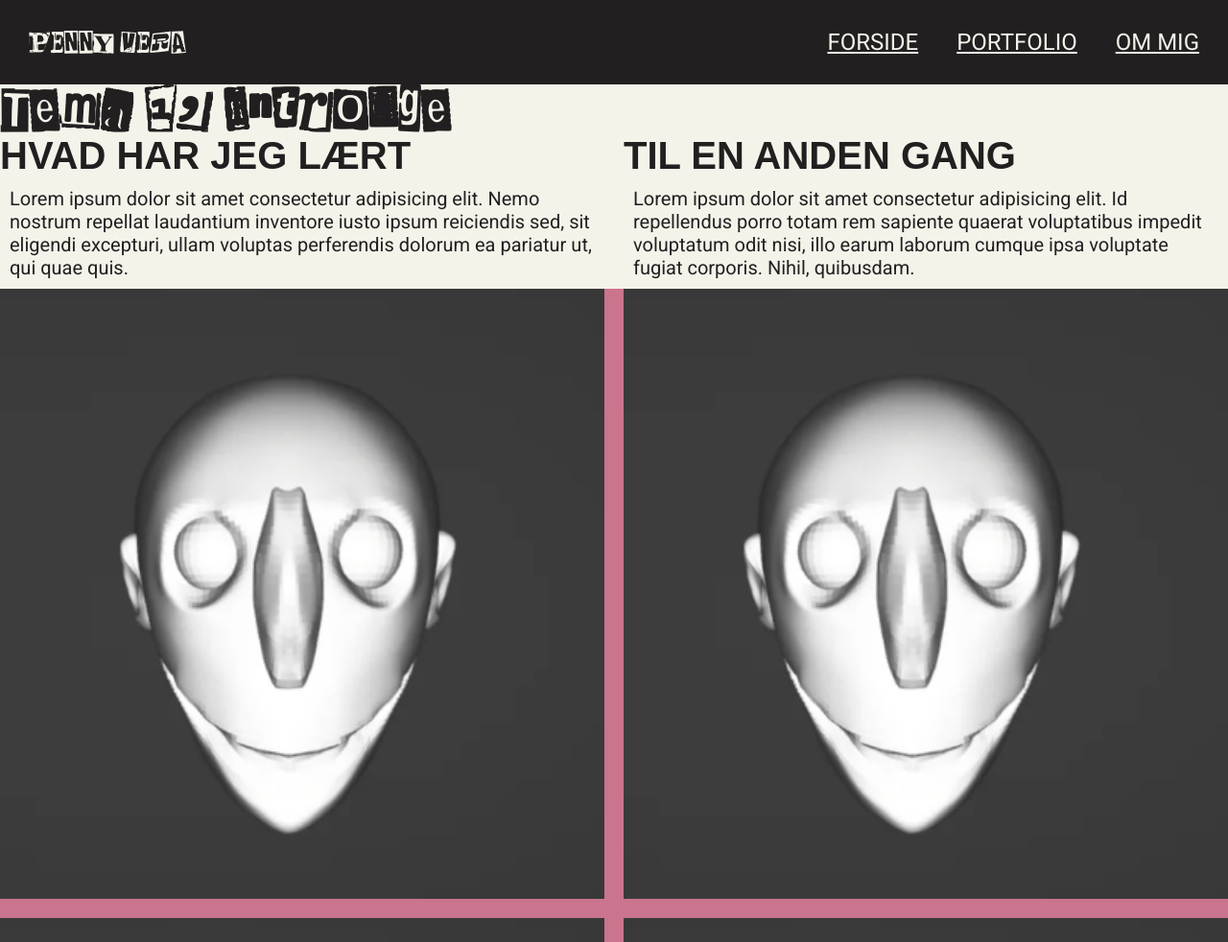
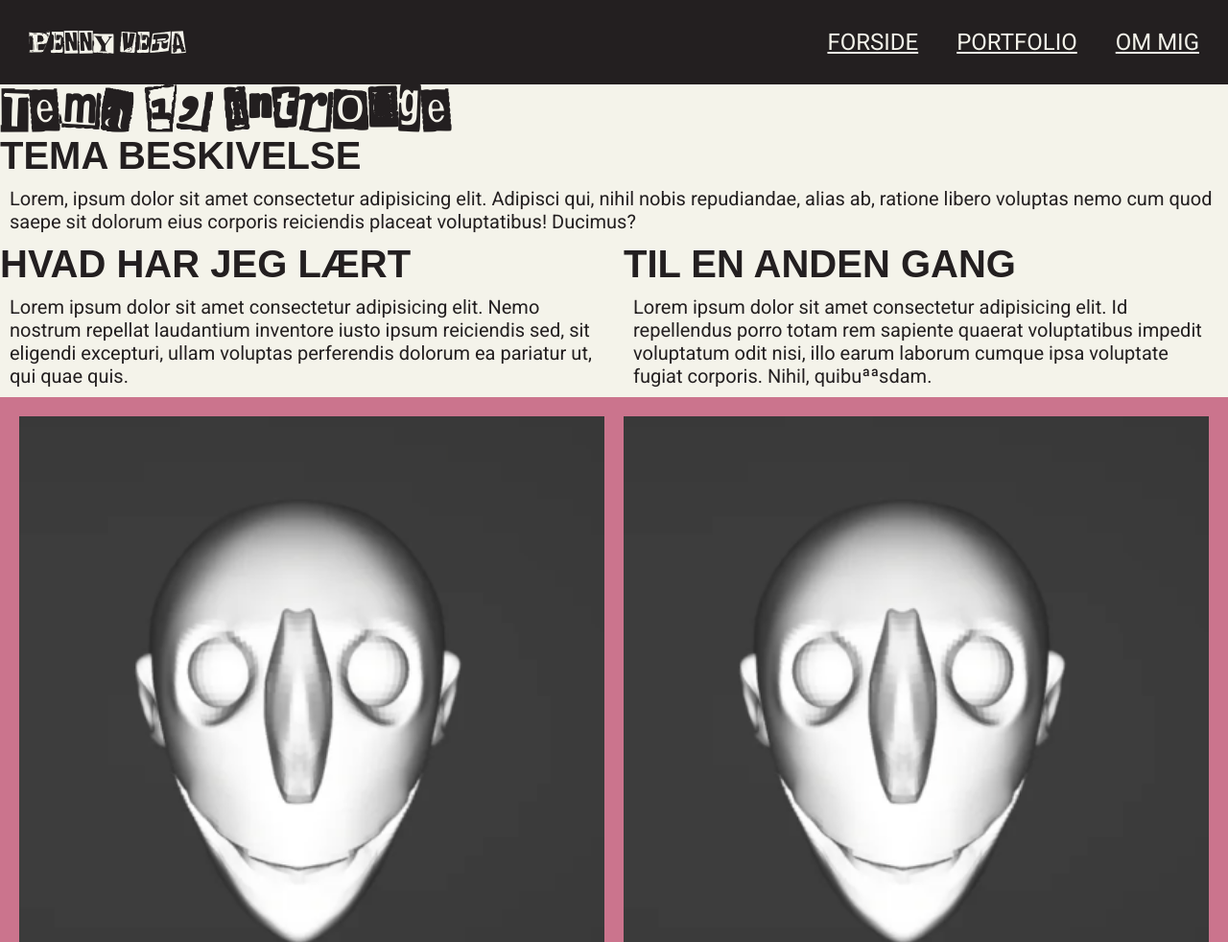
Before and after one commit to pekr0002/portfolio-eksamen, a plain HTML site: page tema/t2.html in a window 1280 px wide. Shown: the top 982 px of the page at 96% size. Drawn offline with Linux system fonts and the light colour scheme; files whose address does not match are found by name; a web font is replaced by a local one.

Commit message:
ændret fil navn fra t1 til t2

```diff
--- a/tema/t1.html
+++ b/tema/t2.html
@@ -25,7 +25,7 @@
   <body>
     <header>
       <div class="logo">
-        <a href="index.html"> Penny Vera </a>
+        <a href="/index.html"> Penny Vera </a>
       </div>
       <nav>
         <ul class="menu">
@@ -42,6 +42,8 @@
     </header>
     <main>
       <h1>Tema 1, Introuge</h1>
+      <h2>Tema beskivelse</h2>
+      <p>Lorem, ipsum dolor sit amet consectetur adipisicing elit. Adipisci qui, nihil nobis repudiandae, alias ab, ratione libero voluptas nemo cum quod saepe sit dolorum eius corporis reiciendis placeat voluptatibus! Ducimus?</p>
       <div class="grid_1-1">
         <div class="col1">
           <h2>hvad har jeg lært</h2>
@@ -49,15 +51,16 @@
         </div>
         <div class="col2">
           <h2>til en anden gang</h2>
-          <p>Lorem ipsum dolor sit amet consectetur adipisicing elit. Id repellendus porro totam rem sapiente quaerat voluptatibus impedit voluptatum odit nisi, illo earum laborum cumque ipsa voluptate fugiat corporis. Nihil, quibusdam.</p>
+          <p>Lorem ipsum dolor sit amet consectetur adipisicing elit. Id repellendus porro totam rem sapiente quaerat voluptatibus impedit voluptatum odit nisi, illo earum laborum cumque ipsa voluptate fugiat corporis. Nihil, quibuªªsdam.</p>
         </div>
       </div>
-      <div class="grid_1-1 pink">
+      <div id="galleri" class="grid_1-1 pink">
         <img src="../img/placeholder.png" alt="" />
         <img src="../img/placeholder.png" alt="" />
         <img src="../img/placeholder.png" alt="" />
         <img src="../img/placeholder.png" alt="" />
       </div>
+      <button class="knap">se projektet</button>
     </main>
     <footer>
       <div class="footer-indhold">
```
